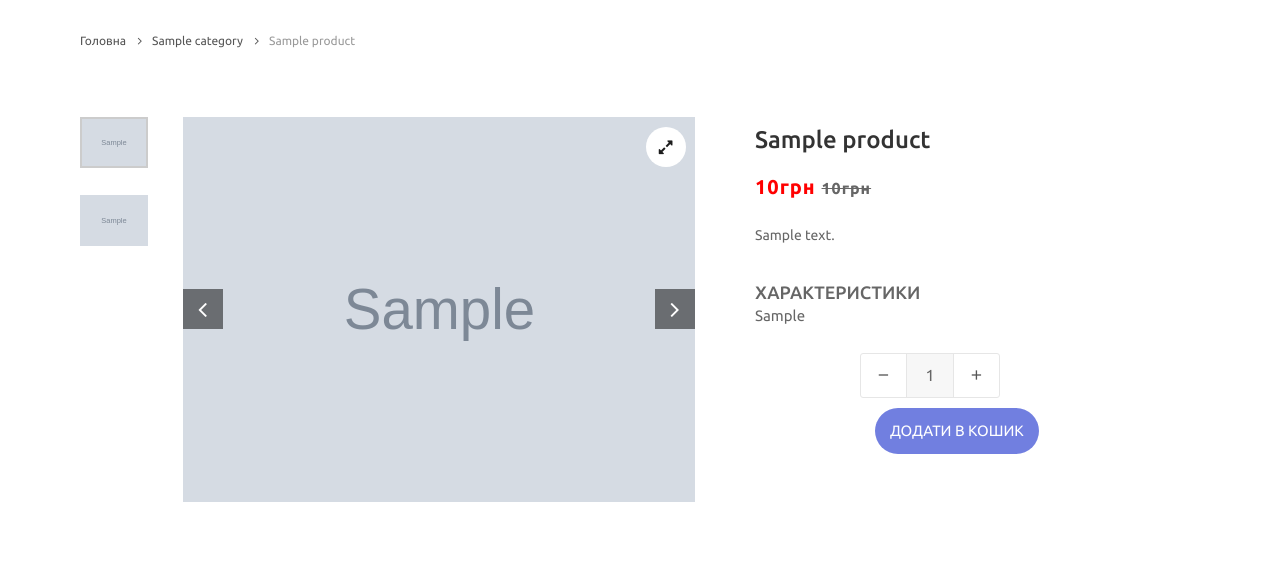
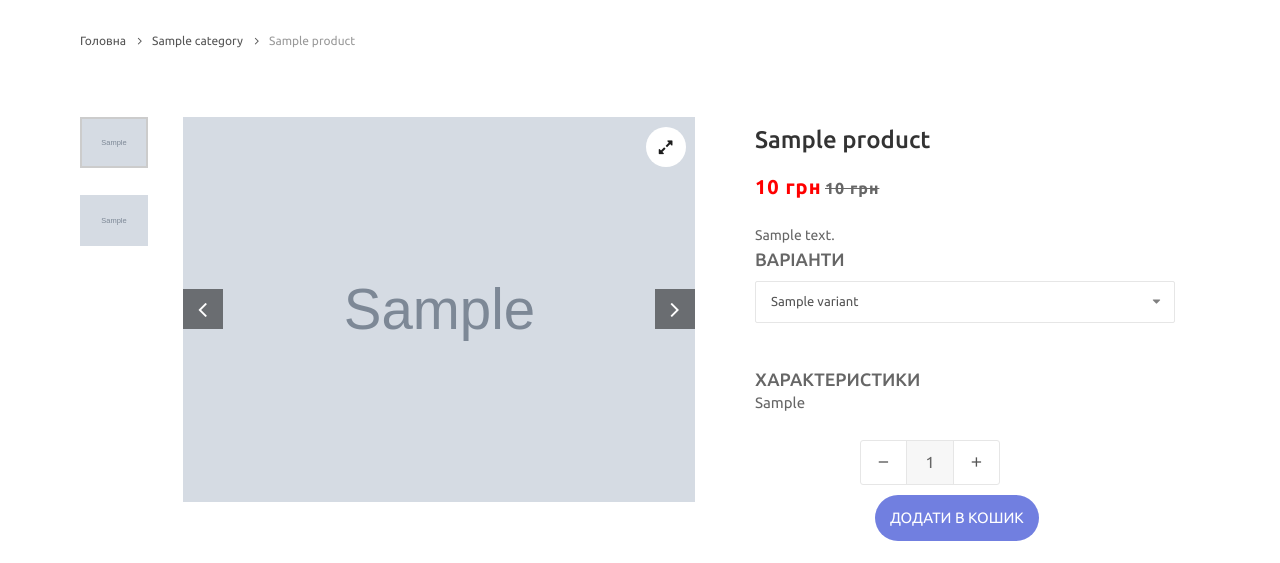
Before and after one commit to despok1/store, a Django app: a page that uses app/templates/app/parts/base.html in a window 1280 px wide. Shown: the part 84-647 px from the top of the page. Run offline with Django 5.2, Linux system fonts and the light colour scheme; tables that the repository leaves empty hold one stand-in row (values such as "Sample post"); grey boxes marked "Sample" are stand-in pictures; parts of the project's set-up code (start-up, migrations or seed data) failed here and were passed over; some libraries are stand-ins or nearby versions.

Commit message:
huge update

```diff
--- a/app/templates/app/parts/base.html
+++ b/app/templates/app/parts/base.html
@@ -6,7 +6,7 @@
     <meta charset="UTF-8" />
     <meta name="viewport" content="width=device-width, initial-scale=1" />
     <!-- =============================================================================================== -->
-    <link rel="icon" type="image/png" href="{% static 'images/icons/favicon.png' %}" />
+    <link rel="icon" type="image/png" href="{% static 'images/icons/free-icon-sofa-2361649.png' %}" />
     <!-- =============================================================================================== -->
     <link rel="stylesheet" type="text/css" href="{% static 'vendor/bootstrap/css/bootstrap.min.css' %}" />
     <!-- =============================================================================================== -->
--- a/app/templates/app/product-detail.html
+++ b/app/templates/app/product-detail.html
@@ -79,24 +79,62 @@
 								{{ product.title }}
 							</h4>
 
-							   {% if product.old_price %}
-							   <span class="stext-105  if-old-price ">
-								   {{ product.price }}грн
+{% if product.variants.exists %}
+						{% with selected_variant=product.variants.first %}
+							{% if selected_variant.old_price %}
+								<span id="price-current" class="stext-105 if-old-price">
+									{{ selected_variant.price }} грн
 								</span>
-										<span class="stext-105 ">
-											<s>{{ product.old_price }}грн</s>
+								<span id="price-old" class="stext-105">
+									<s class="old-price">{{ selected_variant.old_price }} грн</s>
+								</span>
+							{% else %}
+								<span id="price-current" class="stext-105 cl3 text-price">
+									{{ selected_variant.price }} грн
+								</span>
+								<span id="price-old" class="stext-105" style="display: none;">
+									<s class="old-price"></s>
 								</span>
 							{% endif %}
-									{% if not product.old_price %}
-										<span class="stext-105 cl3 text-price">
+						{% endwith %}
+					{% else %}
+						{% if product.old_price %}
+							<span class="stext-105 if-old-price">
 								{{ product.price }} грн
 							</span>
+							<span class="stext-105">
+								<s class="old-price">{{ product.old_price }} грн</s>
+							</span>
+						{% else %}
+							<span id="price-current" class="stext-105 cl3 text-price">
+								{{ product.price }} грн
+							</span>
+							<span id="price-old" class="stext-105" style="display: none;">
+								<s class="old-price"></s>
+							</span>
+						{% endif %}
 					{% endif %}
 
 							<p class="stext-102 cl3 p-t-23">
 								{{ product.description|linebreaksbr }}
 							</p>
+							{% if product.variants.exists %}
+								<div>
+									<h5 class="mtext-103">Варіанти</h5>
+									<ul>
+										<div class="rs1-select2 rs2-select2 bor8 bg0 m-b-12 m-t-9">
+								<select class="select-oblast js-select2 js-variant-select" name="variant_select">
+										{% for variant in product.variants.all %}
+											<option class="option" data-price="{{ variant.price }}" data-old-price="{{ variant.old_price }}" value="{{ variant.id }}">{{ variant.name }}</option>
+										{% endfor %}
+										</select>
+										<div class="dropDownSelect2">
 
+										</div>
+									</div>
+									</ul>
+								</div>
+							{% endif %}
 							<!--  -->
 							<div class="p-t-33">
 								{% if product.features %}
@@ -144,6 +182,9 @@
 								<form method="post" action="{% url 'cart' %}" class="dis-flex p-l-15">
 									{% csrf_token %}
 									<input type="hidden" name="product_id" value="{{ product.id }}">
+							{% if product.variants.exists %}
+								<input type="hidden" name="variant_id" value="{{ product.variants.first.id }}">
+							{% endif %}
 									<button class="flex-c-m stext-101 cl0 size-101 bg1 bor1 hov-btn1 p-lr-15 trans-04 js-addcart-detail">
 										Додати в кошик
 									</button>
@@ -260,23 +301,66 @@
 
 
 
+<script src={% static "vendor/jquery/jquery-3.2.1.min.js" %}></script>
+<script src={% static "vendor/select2/select2.min.js" %}></script>
+<script>
+	$(".js-select2").each(function(){
+		$(this).select2({
+			minimumResultsForSearch: 20,
+			dropdownParent: $(this).next('.dropDownSelect2')
+		});
+	});
+
+	function updateVariantPrice() {
+		var select = document.querySelector('.js-variant-select');
+		var priceCurrent = document.getElementById('price-current');
+		var priceOldWrapper = document.getElementById('price-old');
+		var oldPriceNode = priceOldWrapper ? priceOldWrapper.querySelector('.old-price') : null;
+		var hiddenVariant = document.querySelector('input[name="variant_id"]');
+		if (!select || !priceCurrent || !hiddenVariant) {
+			return;
+		}
+
+		var option = select.options[select.selectedIndex];
+		var price = option ? option.dataset.price : '';
+		var oldPrice = option ? option.dataset.oldPrice : '';
+
+		priceCurrent.textContent = price ? price + ' грн' : '';
+
+		if (oldPrice && oldPrice !== '0') {
+			if (priceOldWrapper) {
+				priceOldWrapper.style.display = 'inline';
+			}
+			if (oldPriceNode) {
+				oldPriceNode.textContent = oldPrice + ' грн';
+			}
+			priceCurrent.classList.remove('text-price');
+			priceCurrent.classList.add('if-old-price');
+		} else {
+			if (priceOldWrapper) {
+				priceOldWrapper.style.display = 'none';
+			}
+			priceCurrent.classList.remove('if-old-price');
+			priceCurrent.classList.add('text-price');
+		}
+
+		hiddenVariant.value = option ? option.value : '';
+	}
+
+	$('.js-variant-select').on('select2:select change', function () {
+		updateVariantPrice();
+	});
+
+	updateVariantPrice();
+</script>
+
 {% comment %} <!--===============================================================================================-->
-	<script src="vendor/jquery/jquery-3.2.1.min.js"></script>
 <!--===============================================================================================-->
 	<script src="vendor/animsition/js/animsition.min.js"></script>
 <!--===============================================================================================-->
 	<script src="vendor/bootstrap/js/popper.js"></script>
 	<script src="vendor/bootstrap/js/bootstrap.min.js"></script>
 <!--===============================================================================================-->
-	<script src="vendor/select2/select2.min.js"></script>
-	<script>
-		$(".js-select2").each(function(){
-			$(this).select2({
-				minimumResultsForSearch: 20,
-				dropdownParent: $(this).next('.dropDownSelect2')
-			});
-		})
-	</script>
 <!--===============================================================================================-->
 	<script src="vendor/daterangepicker/moment.min.js"></script>
 	<script src="vendor/daterangepicker/daterangepicker.js"></script>
--- a/app/views.py
+++ b/app/views.py
@@ -83,7 +83,7 @@ def get_cities_by_region():
 
 
 def index(request):
-    categories = Category.objects.all().order_by('order')
+    categories = Category.objects.filter(is_featured=True).order_by('order')
     products = Product.objects.all().order_by('-is_featured', '-date_published') #! featured first, then by date
     return render(request, 'app/index.html', {'products': products, 'categories': categories})
 
@@ -179,6 +179,7 @@ def product_list(request):
 
 def product_detail(request, slug):
     product = get_object_or_404(Product, slug=slug)
+    variants = product.variants.all()
 
     # Get related products from the same category
     related_products = Product.objects.filter(
@@ -192,7 +193,8 @@ def product_detail(request, slug):
 
     return render(request, 'app/product-detail.html', {
         'product': product,
-        'related_products': related_products
+        'related_products': related_products,
+        'variants': variants
     })
 
 def contact(request):
@@ -203,13 +205,15 @@ def cart(request):
         if 'product_id' in request.POST:
             # Add to cart
             product_id = request.POST.get('product_id')
+            variant_id = request.POST.get('variant_id')
             quantity = int(request.POST.get('quantity', 1))
             if product_id:
                 cart = request.session.get('cart', {})
-                if product_id in cart:
-                    cart[product_id] += quantity
+                cart_key = f'{product_id}:{variant_id}' if variant_id else str(product_id)
+                if cart_key in cart:
+                    cart[cart_key] += quantity
                 else:
-                    cart[product_id] = quantity
+                    cart[cart_key] = quantity
                 request.session['cart'] = cart
                 messages.success(request, 'Товар додано в кошик!')
         elif 'name' in request.POST:
@@ -241,15 +245,28 @@ def cart(request):
                 # Get cart items
                 cart_items = []
                 total = 0
-                for product_id, quantity in cart.items():
+                for cart_key, quantity in cart.items():
+                    product_id, variant_id = cart_key.split(':') if ':' in cart_key else (cart_key, None)
                     try:
                         product = Product.objects.get(id=product_id)
-                        subtotal = product.price * quantity
+                        variant = None
+                        price = product.price
+                        old_price = product.old_price
+                        if variant_id:
+                            variant = product.variants.filter(id=variant_id).first()
+                            if variant:
+                                price = variant.price
+                                old_price = variant.old_price
+                        subtotal = price * quantity
                         total += subtotal
                         cart_items.append({
                             'product': product,
+                            'variant': variant,
+                            'price': price,
+                            'old_price': old_price,
                             'quantity': quantity,
-                            'subtotal': subtotal
+                            'subtotal': subtotal,
+                            'key': cart_key,
                         })
                     except Product.DoesNotExist:
                         pass
@@ -265,7 +282,10 @@ def cart(request):
 Товари:
 '''
                 for item in cart_items:
-                    message += f'- {item["product"].title} (кількість: {item["quantity"]}, ціна: {item["product"].price}грн, всього: {item["subtotal"]}грн)\n'
+                    title = item['product'].title
+                    if item['variant']:
+                        title = f"{title} — {item['variant'].name}"
+                    message += f'- {title} (кількість: {item["quantity"]}, ціна: {item["price"]}грн, всього: {item["subtotal"]}грн)\n'
 
                 message += f'\nЗагальна вартість: {total}грн\n'
                 message += f'Дата і час: {timezone.now().strftime("%Y-%m-%d %H:%M:%S")}\n'
@@ -288,15 +308,28 @@ def cart(request):
     cities_json = json.dumps(cities_by_region, ensure_ascii=False)
 
     cart = request.session.get('cart', {})
-    for product_id, quantity in cart.items():
+    for cart_key, quantity in cart.items():
+        product_id, variant_id = cart_key.split(':') if ':' in cart_key else (cart_key, None)
         try:
             product = Product.objects.get(id=product_id)
-            subtotal = product.price * quantity
+            variant = None
+            price = product.price
+            old_price = product.old_price
+            if variant_id:
+                variant = product.variants.filter(id=variant_id).first()
+                if variant:
+                    price = variant.price
+                    old_price = variant.old_price
+            subtotal = price * quantity
             total += subtotal
             cart_items.append({
                 'product': product,
+                'variant': variant,
+                'price': price,
+                'old_price': old_price,
                 'quantity': quantity,
-                'subtotal': subtotal
+                'subtotal': subtotal,
+                'key': cart_key,
             })
         except Product.DoesNotExist:
             pass  # Игнорировать несуществующие товары
@@ -312,7 +345,7 @@ def cart(request):
 def update_cart(request):
     try:
         data = json.loads(request.body)
-        product_id = str(data.get('product_id'))
+        cart_key = str(data.get('cart_key') or data.get('product_id'))
         quantity = int(data.get('quantity', 0))
 
         if quantity < 0:
@@ -321,23 +354,35 @@ def update_cart(request):
         cart = request.session.get('cart', {})
 
         if quantity == 0:
-            cart.pop(product_id, None)
+            cart.pop(cart_key, None)
         else:
-            cart[product_id] = quantity
+            cart[cart_key] = quantity
 
         request.session['cart'] = cart
 
         # Пересчитать итоги
         total = 0
         subtotal = 0
-        if product_id in cart:
+        if cart_key in cart:
+            product_id, variant_id = cart_key.split(':') if ':' in cart_key else (cart_key, None)
             product = Product.objects.get(id=product_id)
-            subtotal = product.price * cart[product_id]
+            price = product.price
+            if variant_id:
+                variant = product.variants.filter(id=variant_id).first()
+                if variant:
+                    price = variant.price
+            subtotal = price * cart[cart_key]
 
-        for pid, qty in cart.items():
+        for key, qty in cart.items():
             try:
-                prod = Product.objects.get(id=pid)
-                total += prod.price * qty
+                product_id, variant_id = key.split(':') if ':' in key else (key, None)
+                prod = Product.objects.get(id=product_id)
+                price = prod.price
+                if variant_id:
+                    variant = prod.variants.filter(id=variant_id).first()
+                    if variant:
+                        price = variant.price
+                total += price * qty
             except Product.DoesNotExist:
                 pass
 
@@ -345,7 +390,7 @@ def update_cart(request):
             'success': True,
             'subtotal': subtotal,
             'total': total,
-            'quantity': cart.get(product_id, 0)
+            'quantity': cart.get(cart_key, 0)
         })
     except Exception as e:
         return JsonResponse({'success': False, 'error': str(e)})
```
Also changed, not shown: app/admin.py (+13 -1 lines), app/models.py (+16 -0 lines), app/templates/app/shoping-cart.html (+27 -25 lines), app/migrations/0006_category_is_featured.py (added), app/migrations/0007_variant.py (added), static/images/icons/free-icon-sofa-2361649.png (added), 1 other file. Lines whose indentation alone changed are shown as unchanged.
